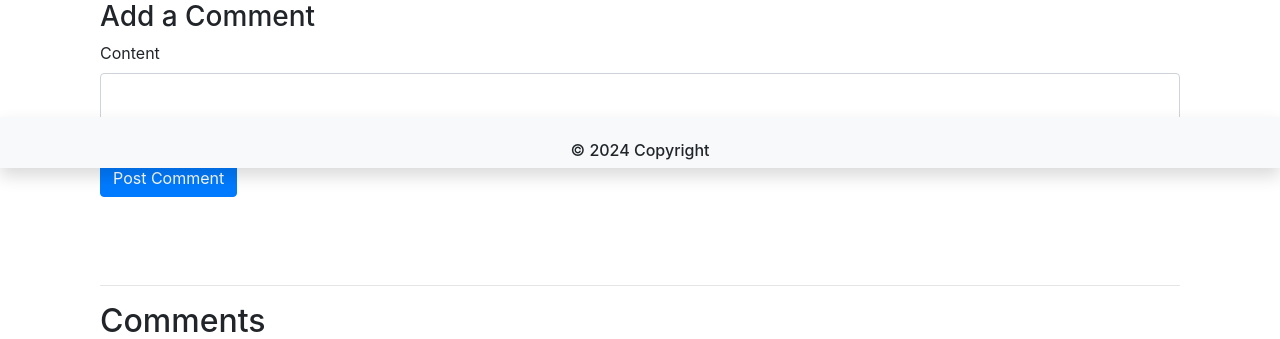
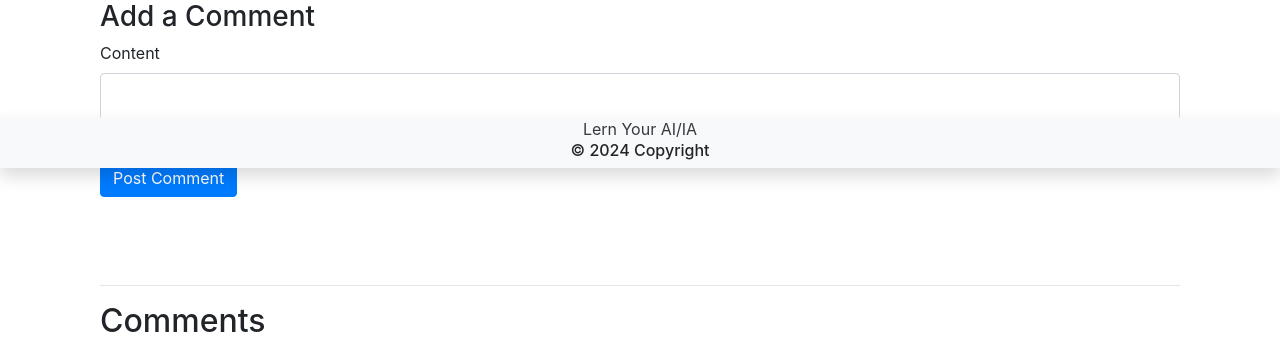
Before and after one commit to GigiMOla/AI-IA, a Flask app: page /reviews/1 in a window 1280 px wide. Shown: the part 632-971 px from the top of the page. Run offline with Flask 3, Linux system fonts and the light colour scheme; data comes from the database, SQL or seed files in the repository; some libraries are stand-ins or nearby versions; some web fonts are replaced.

Commit message:
Update footer.html

```diff
--- a/templates/footer.html
+++ b/templates/footer.html
@@ -1,6 +1,6 @@
 <footer class="footer fixed-bottom bg-light shadow">
     <div class="container text-center">
-        <span class="text-light">
+        <span class="text-dark">
             Lern Your AI/IA
         </span>
         <h6>
```
